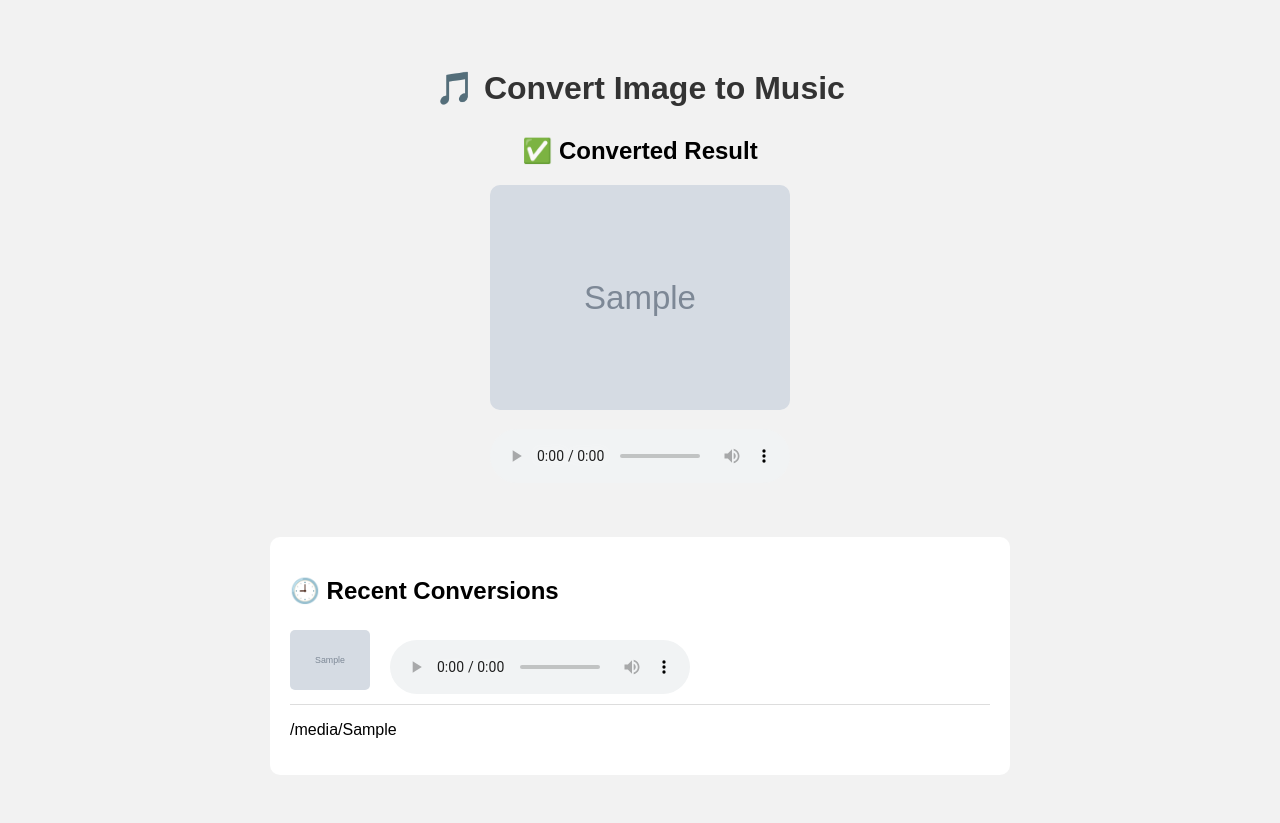
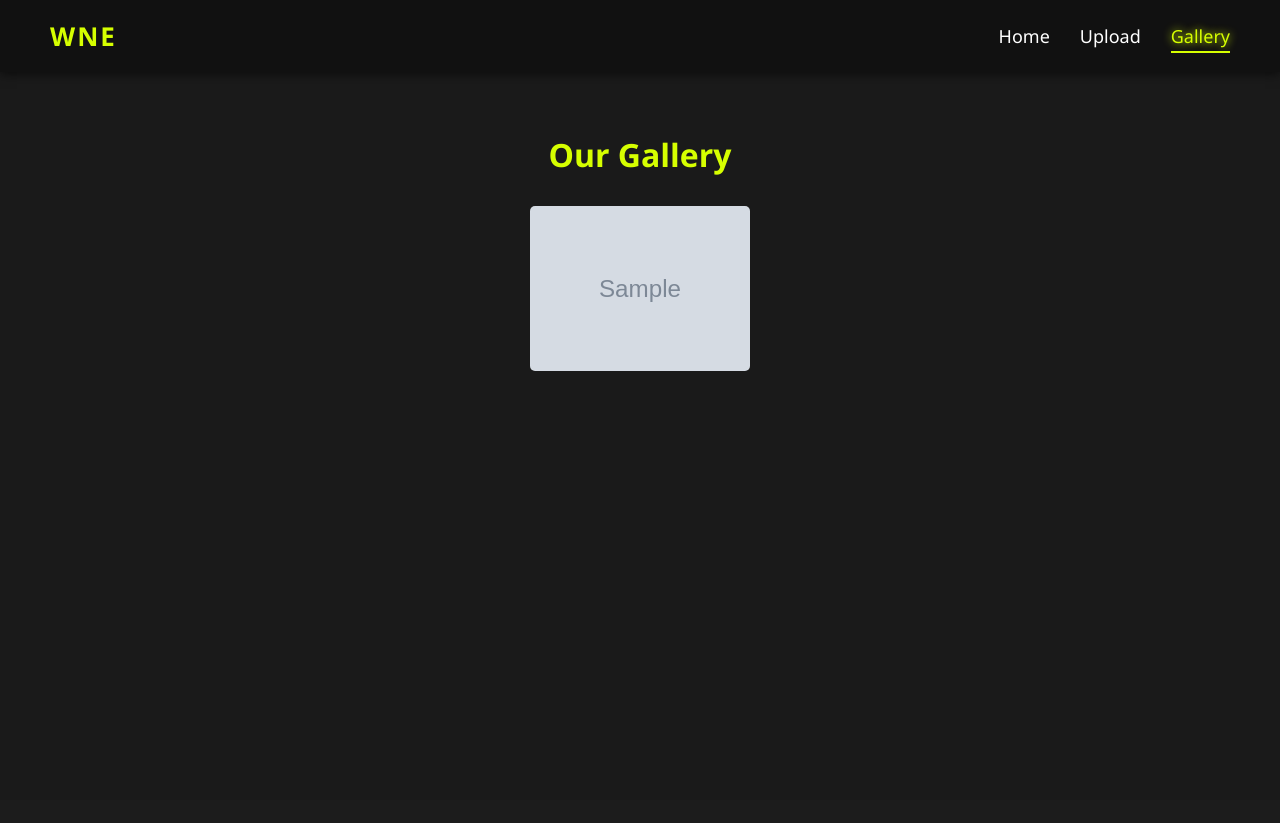
Before and after one commit to Adil-km/PathWave, a Django app: page /gallery/?id=1 in a window 1280 px wide. After the commit the page ends 371 px from the top, so only its background shows below. Run offline with Django 5.2, Linux system fonts and the light colour scheme; tables that the repository leaves empty hold one stand-in row (values such as "Sample post"); grey boxes marked "Sample" are stand-in pictures.

Commit message:
fixed the error in the gallery

```diff
--- a/PathWave/settings.py
+++ b/PathWave/settings.py
@@ -125,6 +125,6 @@ STATIC_ROOT = os.path.join(BASE_DIR, 'staticfiles')
 DEFAULT_AUTO_FIELD = 'django.db.models.BigAutoField'
 
 DEFAULT_AUTO_FIELD = 'django.db.models.BigAutoField'
+
 MEDIA_URL = '/media/'
-
-MEDIA_ROOT = os.path.join(BASE_DIR, "media")
+MEDIA_ROOT = BASE_DIR / 'media'
--- a/PathWave/urls.py
+++ b/PathWave/urls.py
@@ -16,8 +16,12 @@ Including another URLconf
 """
 from django.contrib import admin
 from django.urls import path, include
+from django.conf import settings
+from django.conf.urls.static import static
 
 urlpatterns = [
     path('admin/', admin.site.urls),
     path('', include('UploadFile.urls')),
 ]
+if settings.DEBUG:
+    urlpatterns += static(settings.MEDIA_URL, document_root=settings.MEDIA_ROOT)
--- a/templates/gallery.html
+++ b/templates/gallery.html
@@ -2,104 +2,142 @@
 <html lang="en">
 <head>
   <meta charset="UTF-8">
-  <title>Image to Music Converter</title>
+  <title>Gallery | WNE</title>
+  <meta name="viewport" content="width=device-width, initial-scale=1.0">
   <style>
     body {
-      font-family: Arial, sans-serif;
-      background: #f2f2f2;
-      padding: 40px;
+      margin: 0;
+      font-family: 'Segoe UI', sans-serif;
+      background-color: #1a1a1a;
+      color: white;
+    }
+
+    /* Navigation Bar */
+    .navbar {
+      display: flex;
+      justify-content: space-between;
+      align-items: center;
+      padding: 20px 50px;
+      background-color: #111;
+      box-shadow: 0 4px 8px rgba(0, 0, 0, 0.5);
+    }
+
+    .logo {
+      font-size: 28px;
+      font-weight: bold;
+      color: #d6ff00;
+    }
+
+    .nav-links {
+      display: flex;
+      gap: 30px;
+    }
+
+    .nav-links a {
+      color: white;
+      text-decoration: none;
+      font-weight: 500;
+      position: relative;
+    }
+
+    .nav-links a:hover,
+    .nav-links a.active {
+      color: #d6ff00;
+      text-shadow: 0 0 8px #d6ff00;
+    }
+
+    .nav-links a::after {
+      content: '';
+      position: absolute;
+      bottom: -5px;
+      left: 0;
+      width: 0;
+      height: 2px;
+      background-color: #d6ff00;
+      transition: width 0.3s ease;
+    }
+
+    .nav-links a:hover::after,
+    .nav-links a.active::after {
+      width: 100%;
+    }
+
+    /* Gallery Layout */
+    .gallery-container {
+      padding: 40px 60px;
+    }
+
+    .gallery-grid {
+      display: flex;
+      flex-wrap: wrap;
+      gap: 30px;
+      justify-content: center;
+    }
+
+    .gallery {
+      background-color: #222;
+      border-radius: 5px;
+      overflow: hidden;
+      width: 220px;
+      transition: transform 0.3s ease, box-shadow 0.3s ease;
+    }
+
+    .gallery:hover {
+      transform: scale(1.05);
+      box-shadow: 0 0 15px #d6ff00aa;
+    }
+
+    .gallery img {
+      width: 100%;
+      display: block;
+    }
+
+    .desc {
+      padding: 15px;
       text-align: center;
+      font-size: 16px;
+      color: #ccc;
     }
-    h1 {
-      color: #333;
-    }
-    form {
-      background: #fff;
-      padding: 20px;
-      margin-bottom: 30px;
-      border-radius: 10px;
-      display: inline-block;
-    }
-    input[type="file"] {
-      margin: 10px 0;
-    }
-    button {
-      padding: 10px 20px;
-      border: none;
-      background: #4CAF50;
-      color: white;
-      border-radius: 5px;
-      cursor: pointer;
-    }
-    button:hover {
-      background: #45a049;
-    }
-    .preview {
-      margin-top: 30px;
-    }
-    .preview img {
-      max-width: 300px;
-      border-radius: 10px;
-    }
-    audio {
-      margin-top: 15px;
-    }
-    .history {
-      margin-top: 50px;
-      text-align: left;
-      max-width: 700px;
-      margin-left: auto;
-      margin-right: auto;
-      background: #fff;
-      padding: 20px;
-      border-radius: 10px;
-    }
-    .history-item {
-      display: flex;
-      align-items: center;
-      margin-bottom: 15px;
-      border-bottom: 1px solid #ddd;
-      padding-bottom: 10px;
-    }
-    .history-item img {
-      width: 80px;
-      height: auto;
-      margin-right: 20px;
-      border-radius: 5px;
+
+    @media (max-width: 600px) {
+      .gallery-container {
+        padding: 20px;
+      }
+
+      .navbar {
+        flex-direction: column;
+        gap: 10px;
+        text-align: center;
+      }
+
+      .nav-links {
+        flex-direction: column;
+        gap: 10px;
+      }
     }
   </style>
 </head>
 <body>
 
-  <h1>🎵 Convert Image to Music</h1>
+  {% include 'navBar.html' %}
 
+      <div class="gallery-container">
+    <h1 style="text-align:center; color: #d6ff00; margin-bottom: 30px;">Our Gallery</h1>
+    <div class="gallery-grid">
+      {% for item in items %}
+        <div class="gallery">
+          <a href="?id={{ item.id }}">
+            <img src="{{ item.original_image.url }}" alt="Image {{ item.id }}">
+          </a>
+        </div>
+      {% empty %}
+        <p style="color:white;">No images uploaded yet.</p>
+      {% endfor %}
+    </div>
+  </div>
 
-  {% if success %}
-  <div class="preview">
-    <h2>✅ Converted Result</h2>
-    <img src="{{ image_path }}" alt="Uploaded Image">
-    <br>
-    <audio controls>
-      <source src="{{ audio_path }}" type="audio/wav">
-      Your browser does not support the audio element.
-    </audio>
-  </div>
-  {% endif %}
+    </div>
 
-  <div class="history">
-    <h2>🕘 Recent Conversions</h2>
-    {% for item in items %}
-      <div class="history-item">
-        <img src="{{ item.original_image.url }}" alt="Image">
-        <audio controls>
-          <source src="{{ item.generated_audio.url }}" type="audio/wav">
-
-        </audio>
-      </div>
-      <P>{{ item.generated_audio.url }}</P>
-    {% empty %}
-      <p>No conversions yet.</p>
-    {% endfor %}
   </div>
 
 </body>
```
